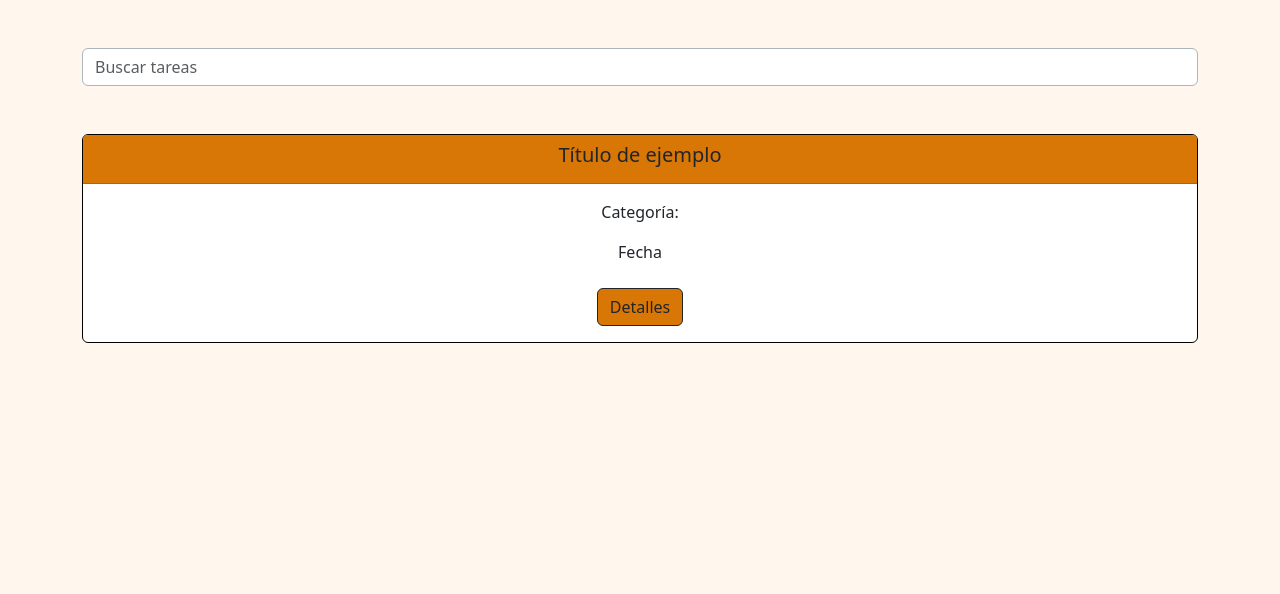
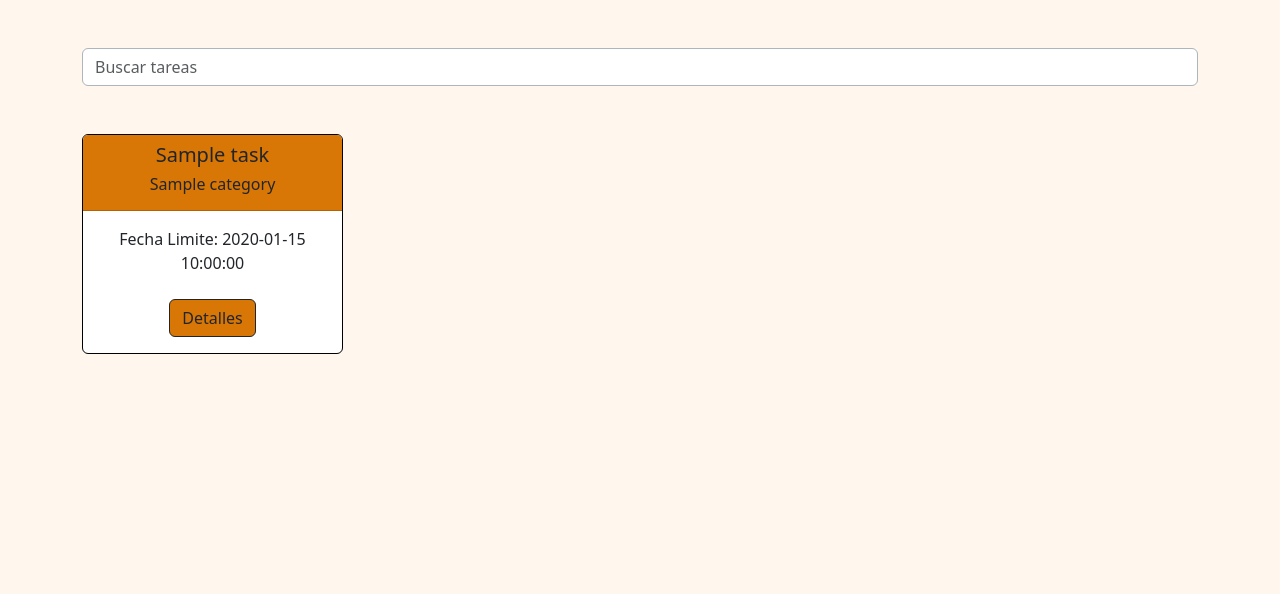
Before and after one commit to lauraFCSiv/ProyectoFinTrimestreDAW, a PHP site: page /pages/tasks.php in a window 1280 px wide. Shown: the part 56-650 px from the top of the page. Run offline with PHP 8.4, Linux system fonts and the light colour scheme; tables that the repository leaves empty or names only in its code hold one stand-in row (values such as "Sample post"); some libraries are stand-ins or nearby versions.

Commit message:
PAR #29 CartasDinamicasBBDD2

```diff
--- a/controller/controllerDataBase.php
+++ b/controller/controllerDataBase.php
@@ -86,7 +86,7 @@ function register($user, $email, $password){
  * @version 1.0.
  * @author Pablo A.
  * @return mysqli_result $result
- * Obtener todas las tareas alamcenadas en base de datos.
+ * Obtener todas las tareas alamcenadas en base de datos. Hace una subconsulta con la tabla categorias para obtener a parte el nombre de la categoria asignada.
  */
 function getAllTasks(){
 
@@ -94,7 +94,7 @@ function getAllTasks(){
     $conn = openConnectionDB();
 
     // Consulta que obtiene todas tareas de base de datos
-    $query = "SELECT * FROM `tasks`";
+    $query = "SELECT `tasks`.*, `categories`.`name` as 'category_name' FROM `tasks` INNER JOIN `categories` ON `tasks`.`category_id` = `categories`.`id`";
     $result = $conn->query($query);
 
     // Devolver resultado
--- a/pages/tasks.php
+++ b/pages/tasks.php
@@ -48,22 +48,22 @@
                 foreach ($result as $task){
                     echo '
                         <!-- //*Diseño carta -->
-                        <div class="col">
-                            <div class="card text-center border border-black" id="idCard1">
+                        <div class="col-3">
+                            <div class="card text-center border border-black" id="idCard'.$task['id'].'">
                                 <div class="card-header text-dark">
-                                    <h5>Título de ejemplo</h5>
+                                    <h5>'.$task['name'].'</h5>
+                                    <h6>'.$task['category_name'].'</h6>
                                 </div>
                                 <div class="card-body">
                                     <div class="card-text">
-                                        <p>Categoría:</p>
-                                        <p>Fecha</p>
+                                        <p>Fecha Limite: '.$task['due_date'].'</p>
                                     </div>
-                                    <button class="buttonCardsTasks btn btn-primary mt-2 btn-outline-dark" data-bs-toggle="modal" data-bs-target="#exampleModal1">Detalles</button>
+                                    <button class="buttonCardsTasks btn btn-primary mt-2 btn-outline-dark" data-bs-toggle="modal" data-bs-target="#exampleModal'.$task['id'].'">Detalles</button>
                                 </div>
                             </div>
                         </div>
                         <!-- //*Popup de la carta (Modal) -->
-                            <div class="modal fade" id="exampleModal1" tabindex="-1" aria-labelledby="exampleModalLabel" aria-hidden="true">
+                            <div class="modal fade" id="exampleModal'.$task['id'].'" tabindex="-1" aria-labelledby="exampleModalLabel" aria-hidden="true">
                                 <div class="modal-dialog">
                                     <div class="modal-content">
                                         <div class="modal-header">
@@ -71,7 +71,7 @@
                                             <button type="button" class="btn-close" data-bs-dismiss="modal" aria-label="Close"></button>
                                         </div>
                                         <div class="modal-body">
-                                            Todo el contenido de la tarea
+                                            '.$task['description'].'
                                         </div>
                                     <div class="modal-footer">
                                         <button type="button" class="btn btn-secondary" data-bs-dismiss="modal">Cerrar</button>
```
